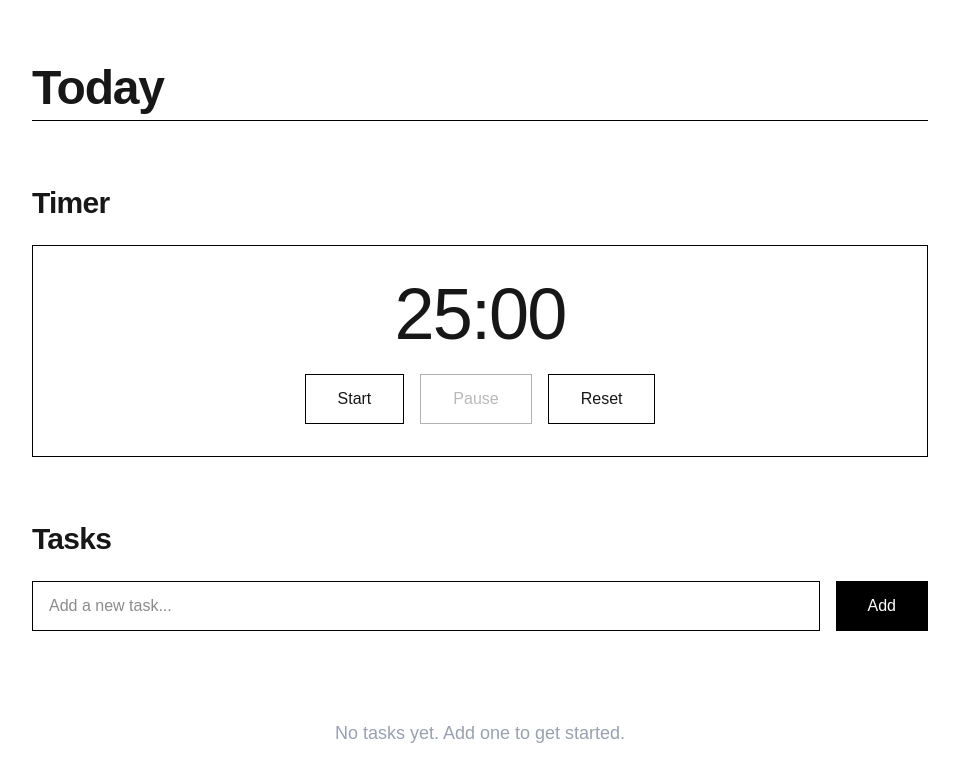
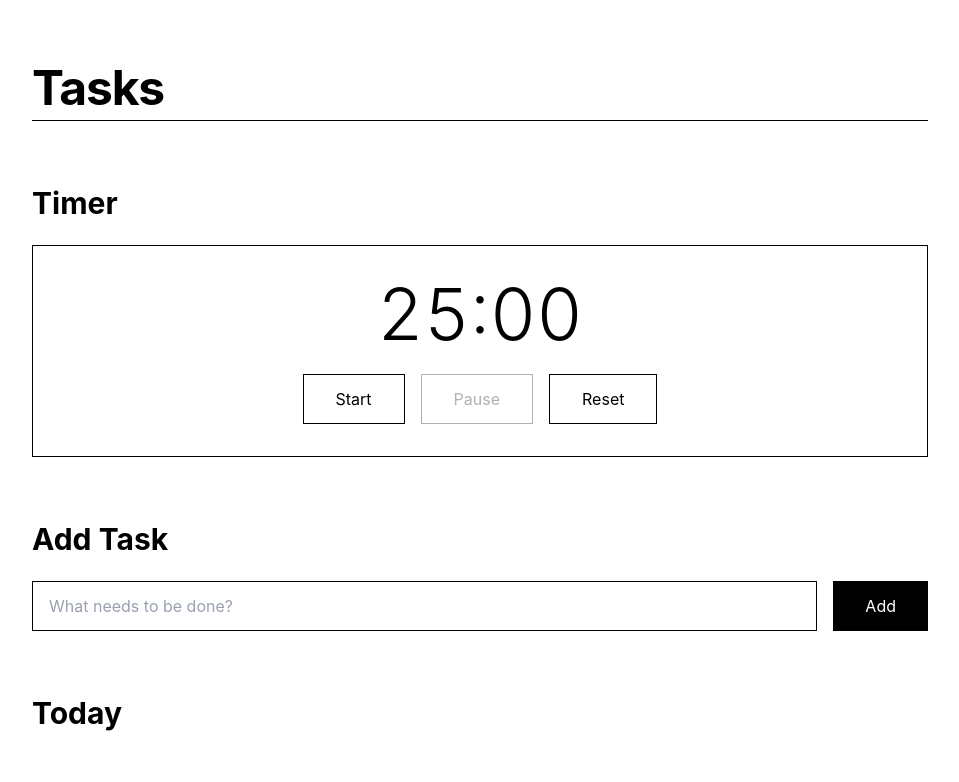
Before and after one commit to null-shot-apps/tasks, a Next.js app in the folder packages/tasks/: page / in a window 1280 px wide. Shown: the top 782 px of the page, without its empty margins (160-1119 px from the left). Built offline with nearby package versions, Linux system fonts and the light colour scheme.

Commit message:
AI chat session: Updated code and files

```diff
--- a/packages/tasks/src/app/globals.css
+++ b/packages/tasks/src/app/globals.css
@@ -14,12 +14,11 @@
 
 @media (prefers-color-scheme: dark) {
   :root {
-    --background: #0a0a0a;
-    --foreground: #ededed;
+    --background: #ffffff;
+    --foreground: #0a0a0a;
   }
 }
 
-/* Non-scroll and full-height baseline */
 html, body {
   height: 100%;
   overflow: auto;
@@ -28,122 +27,5 @@ html, body {
 body {
   background: var(--background);
   color: var(--foreground);
-  font-family: Arial, Helvetica, sans-serif;
+  font-family: -apple-system, BlinkMacSystemFont, 'Segoe UI', 'Helvetica Neue', Arial, sans-serif;
 }
-
-/* Enhanced animated aurora gradient layers - 25% more intense */
-.bg-aurora-layer-1 {
-  background:
-    radial-gradient(1000px 800px at 10% 20%, rgba(120, 73, 239, 0.375), transparent 50%),
-    radial-gradient(1000px 800px at 90% 80%, rgba(50, 108, 216, 0.375), transparent 50%),
-    linear-gradient(180deg, #0b0b12 0%, #0a0a0a 60%, #0b0b12 100%);
-  animation: auroraFloat1 20s ease-in-out infinite alternate;
-}
-
-.bg-aurora-layer-2 {
-  background:
-    radial-gradient(900px 700px at 70% 30%, rgba(119, 167, 255, 0.3125), transparent 45%),
-    radial-gradient(900px 700px at 30% 70%, rgba(120, 73, 239, 0.25), transparent 45%);
-  animation: auroraFloat2 15s ease-in-out infinite alternate;
-  opacity: 1;
-}
-
-.bg-aurora-layer-3 {
-  background:
-    radial-gradient(1200px 900px at 50% 50%, rgba(50, 108, 216, 0.1875), transparent 60%);
-  animation: auroraFloat3 25s ease-in-out infinite alternate;
-  opacity: 0.75;
-}
-
-/* Floating particles overlay - 25% more intense */
-.bg-particles {
-  background-image:
-    radial-gradient(2px 2px at 20% 30%, rgba(255, 255, 255, 0.375), transparent),
-    radial-gradient(2px 2px at 60% 70%, rgba(120, 73, 239, 0.5), transparent),
-    radial-gradient(1px 1px at 50% 50%, rgba(50, 108, 216, 0.375), transparent),
-    radial-gradient(1px 1px at 80% 10%, rgba(119, 167, 255, 0.5), transparent),
-    radial-gradient(2px 2px at 40% 90%, rgba(255, 255, 255, 0.25), transparent);
-  background-size: 200% 200%;
-  animation: particlesFloat 30s linear infinite;
-  opacity: 0.75;
-}
-
-@keyframes auroraFloat1 {
-  0% {
-    filter: hue-rotate(0deg) saturate(1);
-    transform: scale(1) translate(0, 0);
-    opacity: 1;
-  }
-  50% {
-    filter: hue-rotate(18deg) saturate(1.25);
-    transform: scale(1.1) translate(-2.5%, 2.5%);
-    opacity: 1;
-  }
-  100% {
-    filter: hue-rotate(30deg) saturate(1.35);
-    transform: scale(1.12) translate(2.5%, -2.5%);
-    opacity: 1;
-  }
-}
-
-@keyframes auroraFloat2 {
-  0% {
-    transform: scale(1) translate(0, 0) rotate(0deg);
-    opacity: 1;
-  }
-  50% {
-    transform: scale(1.06) translate(3.75%, -3.75%) rotate(2.5deg);
-    opacity: 1;
-  }
-  100% {
-    transform: scale(1.12) translate(-3.75%, 3.75%) rotate(-2.5deg);
-    opacity: 1;
-  }
-}
-
-@keyframes auroraFloat3 {
-  0% {
-    transform: scale(1) translate(0, 0);
-    opacity: 0.75;
-  }
-  50% {
-    transform: scale(1.14) translate(-2.5%, 2.5%);
-    opacity: 0.85;
-  }
-  100% {
-    transform: scale(1.18) translate(2.5%, -2.5%);
-    opacity: 0.8;
-  }
-}
-
-@keyframes particlesFloat {
-  0% {
-    background-position: 0% 0%, 100% 100%, 50% 50%, 80% 20%, 30% 80%;
-  }
-  25% {
-    background-position: 25% 25%, 75% 75%, 60% 40%, 60% 40%, 50% 60%;
-  }
-  50% {
-    background-position: 50% 50%, 50% 50%, 70% 30%, 40% 60%, 70% 40%;
-  }
-  75% {
-    background-position: 75% 75%, 25% 25%, 40% 60%, 20% 80%, 60% 20%;
-  }
-  100% {
-    background-position: 100% 100%, 0% 0%, 50% 50%, 80% 20%, 30% 80%;
-  }
-}
-
-/* Arrow bounce animation pointing left */
-@keyframes bounce-horizontal {
-  0%, 100% {
-    transform: translateX(0);
-  }
-  50% {
-    transform: translateX(-8px);
-  }
-}
-
-.animate-bounce-horizontal {
-  animation: bounce-horizontal 1.5s ease-in-out infinite;
-}
--- a/packages/tasks/src/app/page.tsx
+++ b/packages/tasks/src/app/page.tsx
@@ -85,9 +85,9 @@ export default function TaskManager() {
 
   const getPriorityColor = (priority: Priority) => {
     switch (priority) {
-      case 'high': return 'text-black';
-      case 'medium': return 'text-gray-500';
-      case 'low': return 'text-gray-300';
+      case 'high': return 'text-red-600';
+      case 'medium': return 'text-yellow-600';
+      case 'low': return 'text-green-600';
     }
   };
 
@@ -96,35 +96,35 @@ export default function TaskManager() {
       <div className="max-w-4xl mx-auto space-y-16">
         {/* Header */}
         <div className="space-y-2">
-          <h1 className="text-5xl font-bold tracking-tight">Today</h1>
+          <h1 className="text-5xl font-bold text-black tracking-tight">Tasks</h1>
           <div className="h-px bg-black"></div>
         </div>
 
         {/* Timer Section */}
         <div className="space-y-6">
-          <h2 className="text-3xl font-bold tracking-tight">Timer</h2>
+          <h2 className="text-3xl font-bold text-black">Timer</h2>
           <div className="border border-black p-8 space-y-6">
-            <div className="text-7xl font-light text-center tracking-tight">
+            <div className="text-7xl font-light text-black text-center tabular-nums">
               {String(timerMinutes).padStart(2, '0')}:{String(timerSeconds).padStart(2, '0')}
             </div>
             <div className="flex gap-4 justify-center">
               <button
                 onClick={startTimer}
                 disabled={isTimerRunning}
-                className="px-8 py-3 border border-black hover:bg-black hover:text-white transition-colors disabled:opacity-30 disabled:cursor-not-allowed"
+                className="px-8 py-3 border border-black text-black hover:bg-black hover:text-white transition-colors disabled:opacity-30 disabled:cursor-not-allowed"
               >
                 Start
               </button>
               <button
                 onClick={stopTimer}
                 disabled={!isTimerRunning}
-                className="px-8 py-3 border border-black hover:bg-black hover:text-white transition-colors disabled:opacity-30 disabled:cursor-not-allowed"
+                className="px-8 py-3 border border-black text-black hover:bg-black hover:text-white transition-colors disabled:opacity-30 disabled:cursor-not-allowed"
               >
                 Pause
               </button>
               <button
                 onClick={resetTimer}
-                className="px-8 py-3 border border-black hover:bg-black hover:text-white transition-colors"
+                className="px-8 py-3 border border-black text-black hover:bg-black hover:text-white transition-colors"
               >
                 Reset
               </button>
@@ -132,19 +132,17 @@ export default function TaskManager() {
           </div>
         </div>
 
-        {/* Tasks Section */}
+        {/* Task Input */}
         <div className="space-y-6">
-          <h2 className="text-3xl font-bold tracking-tight">Tasks</h2>
-
-          {/* Add Task */}
+          <h2 className="text-3xl font-bold text-black">Add Task</h2>
           <div className="flex gap-4">
             <input
               type="text"
               value={newTask}
               onChange={(e) => setNewTask(e.target.value)}
               onKeyPress={(e) => e.key === 'Enter' && addTask()}
-              placeholder="Add a new task..."
-              className="flex-1 px-4 py-3 border border-black focus:outline-none focus:ring-2 focus:ring-black"
+              placeholder="What needs to be done?"
+              className="flex-1 px-4 py-3 border border-black text-black placeholder-gray-400 focus:outline-none focus:ring-2 focus:ring-black"
             />
             <button
               onClick={addTask}
@@ -153,27 +151,30 @@ export default function TaskManager() {
               Add
             </button>
           </div>
+        </div>
 
-          {/* Task List */}
+        {/* Task List */}
+        <div className="space-y-6">
+          <h2 className="text-3xl font-bold text-black">Today</h2>
           <div className="space-y-px">
             {tasks.map((task) => (
               <div
                 key={task.id}
-                className="flex items-center gap-4 p-4 border-t border-black group"
+                className="flex items-center gap-4 p-4 border-t border-black first:border-t-0"
               >
                 <input
                   type="checkbox"
                   checked={task.completed}
                   onChange={() => toggleTask(task.id)}
-                  className="w-6 h-6 border-2 border-black cursor-pointer"
+                  className="w-6 h-6 border-2 border-black cursor-pointer accent-black"
                 />
-                <span className={`flex-1 text-lg ${task.completed ? 'line-through text-gray-400' : getPriorityColor(task.priority)}`}>
+                <span className={`flex-1 text-lg ${task.completed ? 'line-through text-gray-400' : 'text-black'}`}>
                   {task.text}
                 </span>
                 <select
                   value={task.priority}
                   onChange={(e) => changePriority(task.id, e.target.value as Priority)}
-                  className="px-3 py-1 border border-black text-sm focus:outline-none focus:ring-2 focus:ring-black"
+                  className={`px-3 py-1 border border-black text-sm font-medium ${getPriorityColor(task.priority)} focus:outline-none focus:ring-2 focus:ring-black`}
                 >
                   <option value="high">High</option>
                   <option value="medium">Medium</option>
@@ -181,20 +182,18 @@ export default function TaskManager() {
                 </select>
                 <button
                   onClick={() => deleteTask(task.id)}
-                  className="px-4 py-1 text-sm border border-black hover:bg-black hover:text-white transition-colors opacity-0 group-hover:opacity-100"
+                  className="px-4 py-1 text-sm border border-black text-black hover:bg-black hover:text-white transition-colors"
                 >
                   Delete
                 </button>
               </div>
             ))}
-            {tasks.length > 0 && <div className="h-px bg-black"></div>}
+            {tasks.length === 0 && (
+              <div className="text-center py-12 text-gray-400 text-lg">
+                No tasks yet. Add one above to get started.
+              </div>
+            )}
           </div>
-
-          {tasks.length === 0 && (
-            <div className="text-center py-16 text-gray-400 text-lg">
-              No tasks yet. Add one to get started.
-            </div>
-          )}
         </div>
       </div>
     </div>
```
